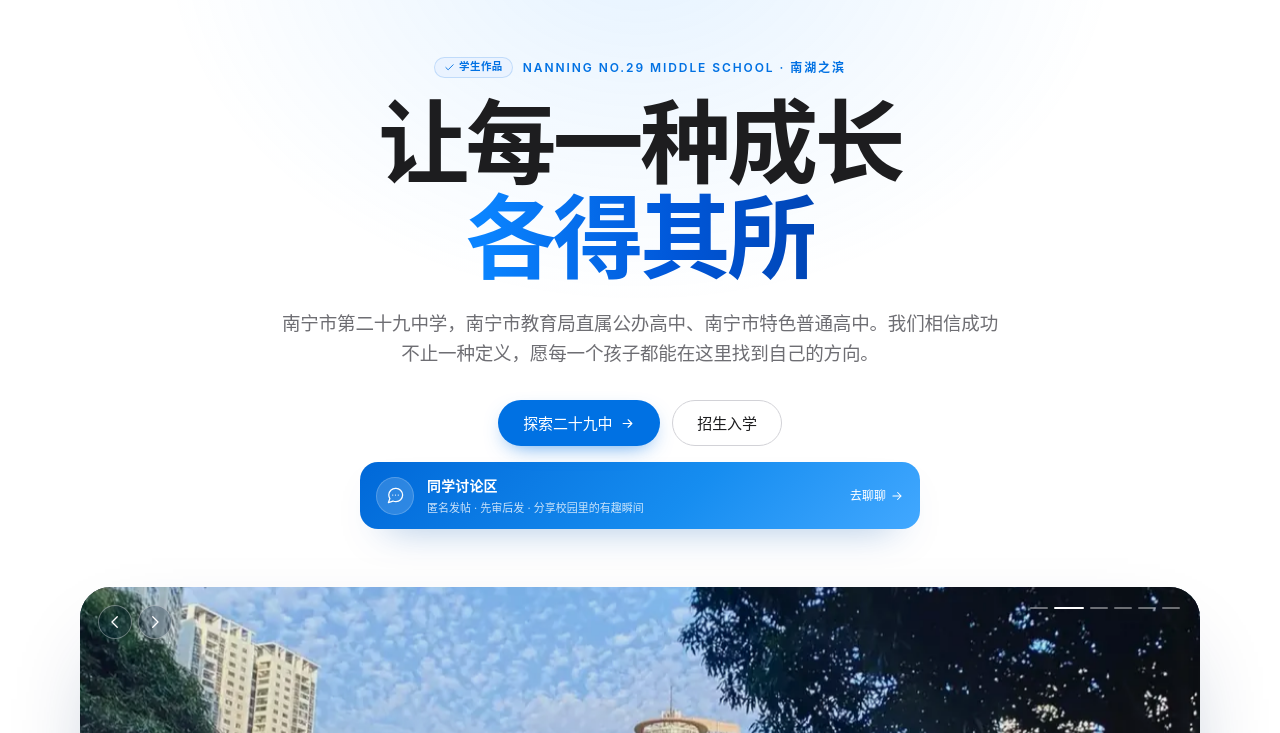
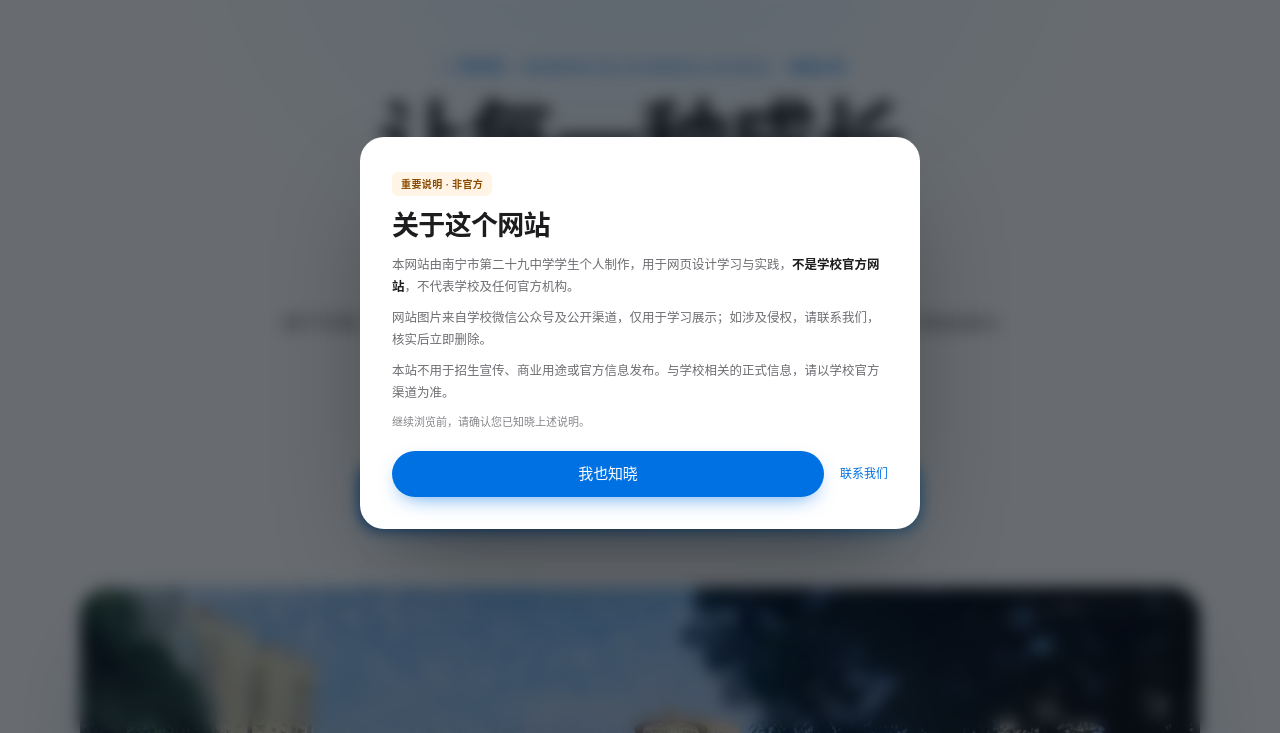
Before and after one commit to nn29-campus/nn29-student, a plain HTML site: page index.html in a window 1280 px wide. Shown: the part 67-800 px from the top of the page. Drawn offline with Linux system fonts and the light colour scheme.

Commit message:
feat: 首页非官方与版权公告

```diff
--- a/assets/css/main.css
+++ b/assets/css/main.css
@@ -4337,6 +4337,117 @@ ol {
   color: var(--muted);
 }
 
+
+/* ---------- 23. 首页免责声明公告 ---------- */
+.site-notice {
+  position: fixed;
+  inset: 0;
+  z-index: 400;
+  display: grid;
+  place-items: center;
+  padding: 20px;
+  background: rgba(4, 10, 18, 0.6);
+  -webkit-backdrop-filter: blur(8px);
+  backdrop-filter: blur(8px);
+  opacity: 0;
+  visibility: hidden;
+  transition: opacity 0.35s var(--ease), visibility 0.35s var(--ease);
+}
+.site-notice.is-on {
+  opacity: 1;
+  visibility: visible;
+}
+.site-notice__backdrop {
+  position: absolute;
+  inset: 0;
+}
+.site-notice__card {
+  position: relative;
+  z-index: 1;
+  width: min(100%, 560px);
+  max-height: calc(100vh - 32px);
+  overflow: auto;
+  padding: clamp(22px, 4vw, 32px);
+  border-radius: 24px;
+  background: #fff;
+  box-shadow: 0 40px 100px -30px rgba(0, 0, 0, 0.45);
+  transform: translateY(14px) scale(0.98);
+  transition: transform 0.4s var(--ease);
+}
+.site-notice.is-on .site-notice__card {
+  transform: none;
+}
+.site-notice__badge {
+  display: inline-flex;
+  align-items: center;
+  gap: 6px;
+  padding: 4px 9px;
+  border-radius: 6px;
+  background: #fff4e5;
+  color: #8a4b00;
+  font-size: 10px;
+  font-weight: 600;
+  letter-spacing: 0.04em;
+}
+.site-notice__card h2 {
+  margin-top: 13px;
+  font-size: clamp(22px, 3.2vw, 27px);
+  line-height: 1.2;
+  font-weight: 600;
+  letter-spacing: -0.025em;
+  color: var(--ink);
+}
+.site-notice__body {
+  margin-top: 12px;
+}
+.site-notice__body p {
+  margin-top: 8px;
+  font-size: 12.5px;
+  line-height: 1.8;
+  color: var(--muted);
+}
+.site-notice__body strong {
+  color: var(--ink);
+  font-weight: 600;
+}
+.site-notice__small {
+  color: var(--muted-2) !important;
+  font-size: 11px !important;
+}
+.site-notice__actions {
+  display: flex;
+  align-items: center;
+  gap: 16px;
+  margin-top: 18px;
+}
+.site-notice__ack {
+  flex: 1;
+  justify-content: center;
+}
+.site-notice__link {
+  flex-shrink: 0;
+  font-size: 12px;
+  color: var(--blue);
+}
+.site-notice__link:hover {
+  text-decoration: underline;
+}
+@media (max-width: 480px) {
+  .site-notice {
+    padding: 12px;
+  }
+  .site-notice__card {
+    padding: 20px 18px;
+    border-radius: 20px;
+  }
+  .site-notice__body p {
+    font-size: 12px;
+  }
+  .site-notice__actions {
+    gap: 12px;
+  }
+}
+
 @media print {
   .site-head,
   .site-foot,
--- a/assets/js/main.js
+++ b/assets/js/main.js
@@ -336,6 +336,52 @@
     }
   }
 
+
+  /* ---------- 首页免责声明 ---------- */
+  var siteNotice = doc.getElementById("site-notice");
+  if (siteNotice) {
+    var noticeAck = doc.getElementById("site-notice-ack");
+    var noticeKey = "nn29_site_notice_ack_v1";
+    var noticeSeen = false;
+    try { noticeSeen = sessionStorage.getItem(noticeKey) === "1"; } catch (e) {}
+
+    function openNotice() {
+      siteNotice.hidden = false;
+      siteNotice.setAttribute("aria-hidden", "false");
+      doc.body.classList.add("is-locked");
+      requestAnimationFrame(function () {
+        siteNotice.classList.add("is-on");
+        if (noticeAck) noticeAck.focus();
+      });
+    }
+
+    function closeNotice() {
+      siteNotice.classList.remove("is-on");
+      siteNotice.setAttribute("aria-hidden", "true");
+      doc.body.classList.remove("is-locked");
+      try { sessionStorage.setItem(noticeKey, "1"); } catch (e) {}
+      setTimeout(function () { siteNotice.hidden = true; }, 360);
+    }
+
+    if (noticeAck) noticeAck.addEventListener("click", closeNotice);
+    siteNotice.addEventListener("keydown", function (e) {
+      if (e.key !== "Tab") return;
+      var focusables = siteNotice.querySelectorAll("button, a[href]");
+      if (!focusables.length) return;
+      var first = focusables[0];
+      var last = focusables[focusables.length - 1];
+      if (e.shiftKey && doc.activeElement === first) {
+        e.preventDefault();
+        last.focus();
+      } else if (!e.shiftKey && doc.activeElement === last) {
+        e.preventDefault();
+        first.focus();
+      }
+    });
+
+    if (!noticeSeen) openNotice();
+  }
+
   /* ---------- 通知轮播 ---------- */
   var noticeList = doc.querySelector(".notice-list");
   if (noticeList) {
--- a/index.html
+++ b/index.html
@@ -432,6 +432,24 @@
 }
 </script>
 
+<div class="site-notice" id="site-notice" hidden>
+  <div class="site-notice__backdrop" aria-hidden="true"></div>
+  <div class="site-notice__card" role="dialog" aria-modal="true" aria-labelledby="site-notice-title" aria-describedby="site-notice-desc">
+    <span class="site-notice__badge">重要说明 · 非官方</span>
+    <h2 id="site-notice-title">关于这个网站</h2>
+    <div class="site-notice__body" id="site-notice-desc">
+      <p>本网站由南宁市第二十九中学学生个人制作，用于网页设计学习与实践，<strong>不是学校官方网站</strong>，不代表学校及任何官方机构。</p>
+      <p>网站图片来自学校微信公众号及公开渠道，仅用于学习展示；如涉及侵权，请联系我们，核实后立即删除。</p>
+      <p>本站不用于招生宣传、商业用途或官方信息发布。与学校相关的正式信息，请以学校官方渠道为准。</p>
+      <p class="site-notice__small">继续浏览前，请确认您已知晓上述说明。</p>
+    </div>
+    <div class="site-notice__actions">
+      <button class="btn btn--primary site-notice__ack" type="button" id="site-notice-ack">我也知晓</button>
+      <a class="site-notice__link" href="contact.html">联系我们</a>
+    </div>
+  </div>
+</div>
+
 </main>
 <footer class="site-foot">
   <div class="container">
```
